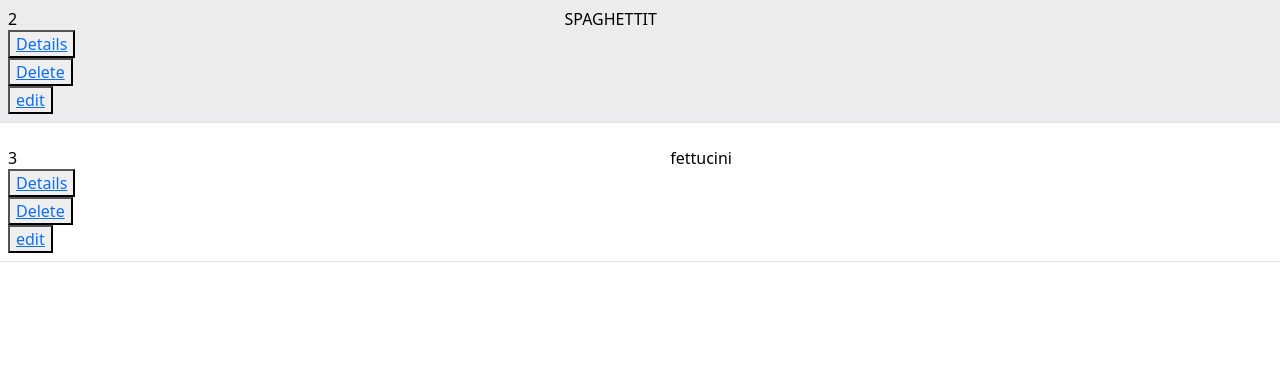
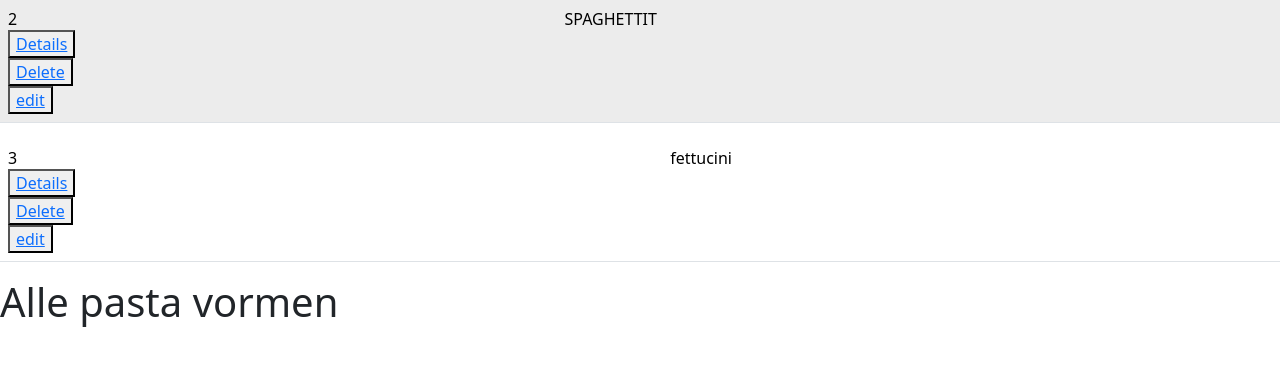
Before and after one commit to ClaudiaK2204/LerenPHP, a PHP site: page / in a window 1280 px wide. Shown: the top 366 px of the page. Run offline with PHP 8.4, Linux system fonts and the light colour scheme; data comes from the database, SQL or seed files in the repository.

Commit message:
h1 toegevoegd voor test

```diff
--- a/opdracht/index.php
+++ b/opdracht/index.php
@@ -34,6 +34,6 @@ foreach ($result as $data) {
     <script src="https://cdn.jsdelivr.net/npm/bootstrap@5.3.7/dist/js/bootstrap.bundle.min.js" integrity="sha384-ndDqU0Gzau9qJ1lfW4pNLlhNTkCfHzAVBReH9diLvGRem5+R9g2FzA8ZGN954O5Q" crossorigin="anonymous"></script>
 </head>
 <body>
-
+<h1>Alle pasta vormen</h1>
 </body>
 </html>
```
